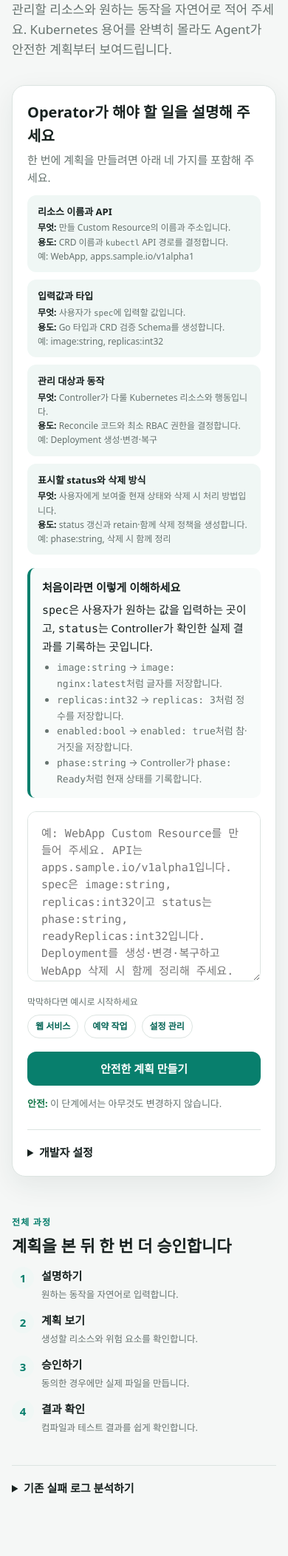
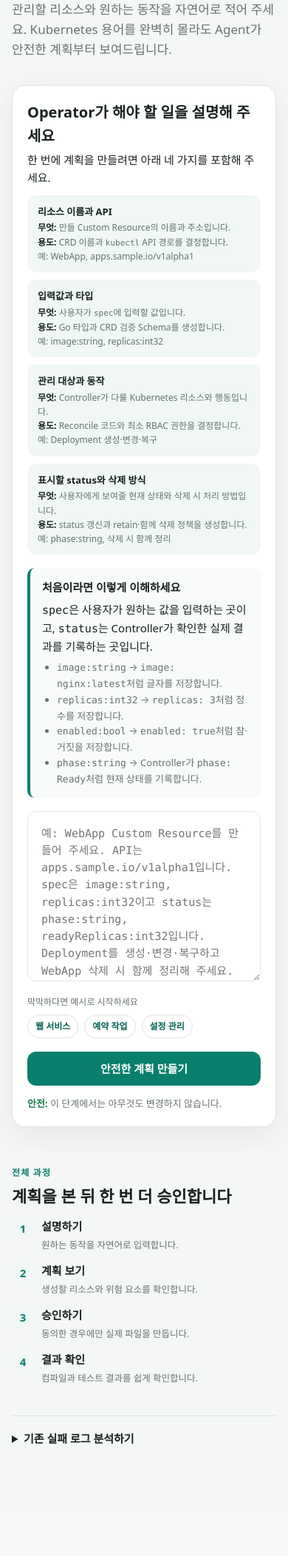
Before and after one commit to kuashi17/k8sagent, a FastAPI app: page / in a window 390 px wide. Shown: the part 220-2324 px from the top of the page at 74% size. After the commit the page ends 2173 px from the top, so only its background shows below. Run offline with FastAPI, Linux system fonts and the light colour scheme.

Commit message:
Remove developer settings from beginner UI

```diff
--- a/web/static/styles.css
+++ b/web/static/styles.css
@@ -172,10 +172,6 @@ a {
 .field-help,
 .muted,
 label small,
-.advanced-settings > p {
-  color: var(--muted);
-}
-
 .field-help {
   margin-bottom: 12px;
 }
@@ -351,7 +347,6 @@ button,
   color: var(--success);
 }
 
-.advanced-settings,
 .support-tools {
   margin-top: 24px;
   border-top: 1px solid var(--line);
@@ -840,7 +789,6 @@ pre {
     padding: 20px;
   }
 
-  .settings-grid,
   .result-grid,
   .writing-hints,
   .steps,
--- a/web/templates/base.html
+++ b/web/templates/base.html
@@ -4,7 +4,7 @@
     <meta charset="utf-8">
     <meta name="viewport" content="width=device-width, initial-scale=1">
     <title>{% block title %}Kubebuilder Agent{% endblock %}</title>
-    <link rel="stylesheet" href="{{ url_for('static', path='styles.css') }}?v=20260703-6">
+    <link rel="stylesheet" href="{{ url_for('static', path='styles.css') }}?v=20260703-7">
   </head>
   <body>
     <header class="site-header">
--- a/web/templates/index.html
+++ b/web/templates/index.html
@@ -73,47 +73,6 @@
         <span class="action-note"><strong>안전:</strong> 이 단계에서는 아무것도 변경하지 않습니다.</span>
       </div>
 
-      <details class="advanced-settings">
-        <summary>개발자 설정</summary>
-        <p>Profile이나 상세 평가가 필요한 경우에만 사용합니다.</p>
-        <div class="settings-grid">
-          <label>
-            참고 Profile
-            <select name="profile">
-              <option value="" {% if not selected_profile %}selected{% endif %}>
-                자동 판단
-              </option>
-              {% for profile in profiles %}
-              <option value="{{ profile.path }}" {% if selected_profile == profile.path %}selected{% endif %}>
-                {{ profile.name }}
-              </option>
-              {% endfor %}
-            </select>
-            <small>특정 예제의 기본값과 검증 규칙을 참고할 때만 선택합니다.</small>
-          </label>
-          <label>
-            평가 방식
-            <select name="run_level">
-              <option value="fast" {% if selected_run_level == "fast" %}selected{% endif %}>
-                빠른 평가
-              </option>
-              <option value="standard" {% if selected_run_level == "standard" %}selected{% endif %}>
-                상세 LLM 평가
-              </option>
-            </select>
-            <small>처음에는 빠른 평가를 권장합니다.</small>
-          </label>
-        </div>
-        <div class="switch-list">
-          <label class="switch-row">
-            <input type="checkbox" name="kind_deploy">
-            <span>
-              <strong>로컬 클러스터 검증 포함</strong>
-              <small>Docker와 배포 설정이 있는 Profile이 필요합니다.</small>
-            </span>
-          </label>
-        </div>
-      </details>
     </form>
   </section>
 
--- a/web/test_app.py
+++ b/web/test_app.py
@@ -181,7 +181,8 @@ class AsyncWebRouteTest(unittest.IsolatedAsyncioTestCase):
 
         self.assertEqual(response.status_code, 200)
         self.assertIn("안전한 계획 만들기", response.text)
-        self.assertIn("<summary>개발자 설정</summary>", response.text)
+        self.assertNotIn("개발자 설정", response.text)
+        self.assertNotIn("참고 Profile", response.text)
         self.assertIn("막막하다면 예시로 시작하세요", response.text)
         self.assertIn(
             "한 번에 계획을 만들려면 아래 네 가지를 포함해 주세요.",
```
Also changed, not shown: other parts of web/static/styles.css (+0 -46 lines).
